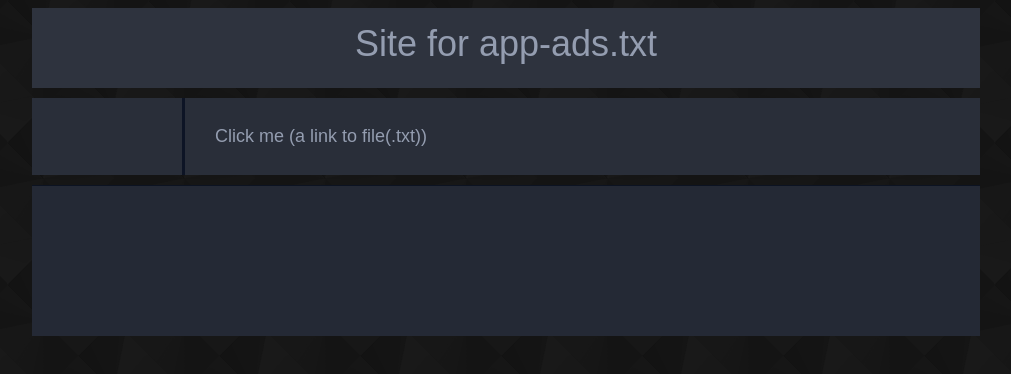
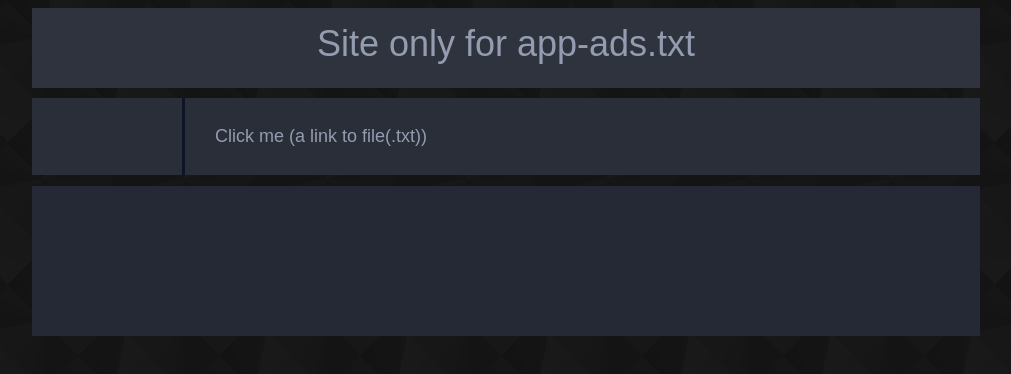
Before and after one commit to DanTheTop/SiteForAppAds, a plain HTML site: page index.html in a window 1280 px wide. Shown: the whole page, without its empty margins (134-1145 px from the left). Drawn offline with Linux system fonts and the light colour scheme.

Commit message:
Update index.html

```diff
--- a/index.html
+++ b/index.html
@@ -159,7 +159,7 @@
     <body>
         <div id = "frame">
           <div id="header">
-              <div class = "title">Site for app-ads.txt</div>
+              <div class = "title">Site only for app-ads.txt</div>
           </div>
 
           <!-- <nav></nav> -->
```
